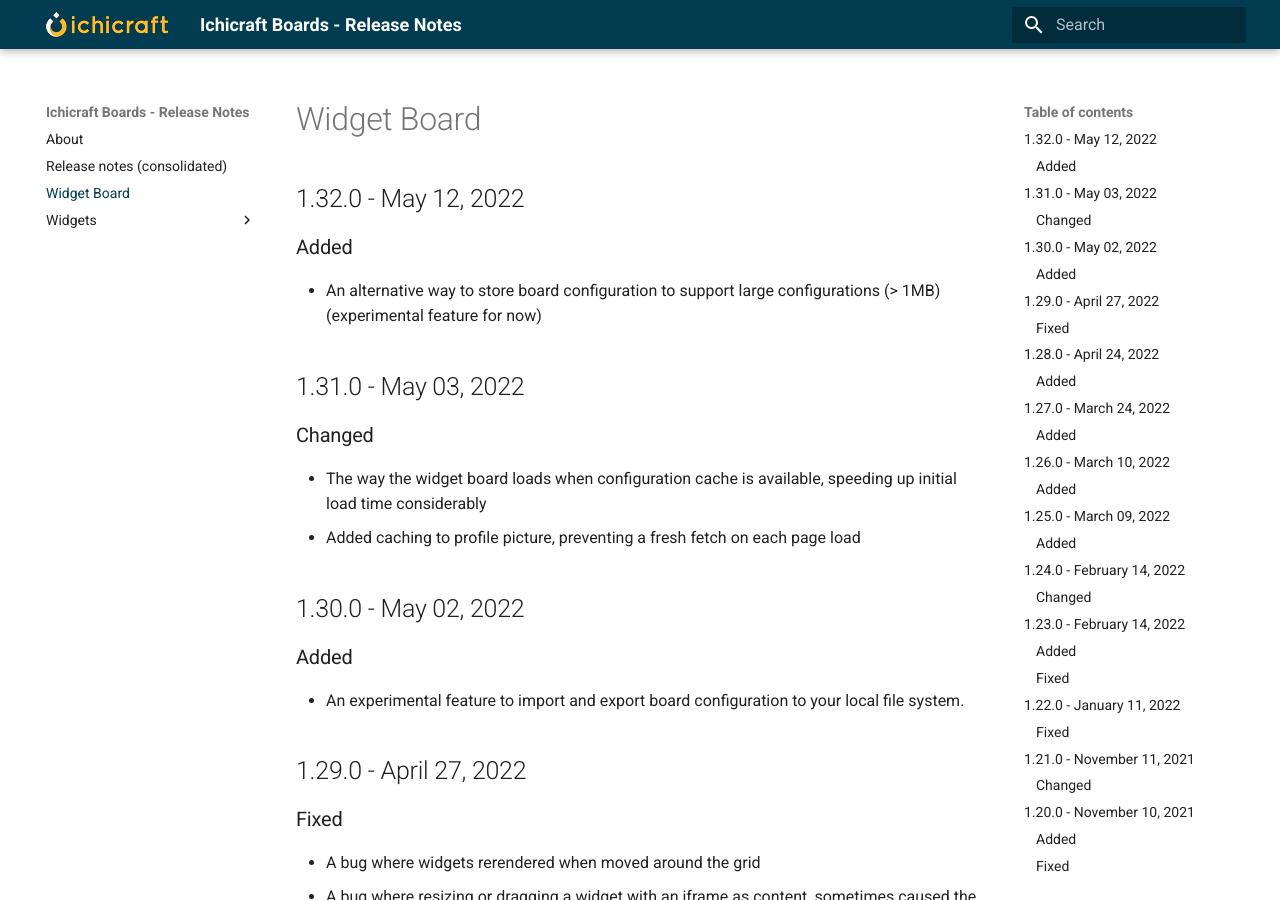
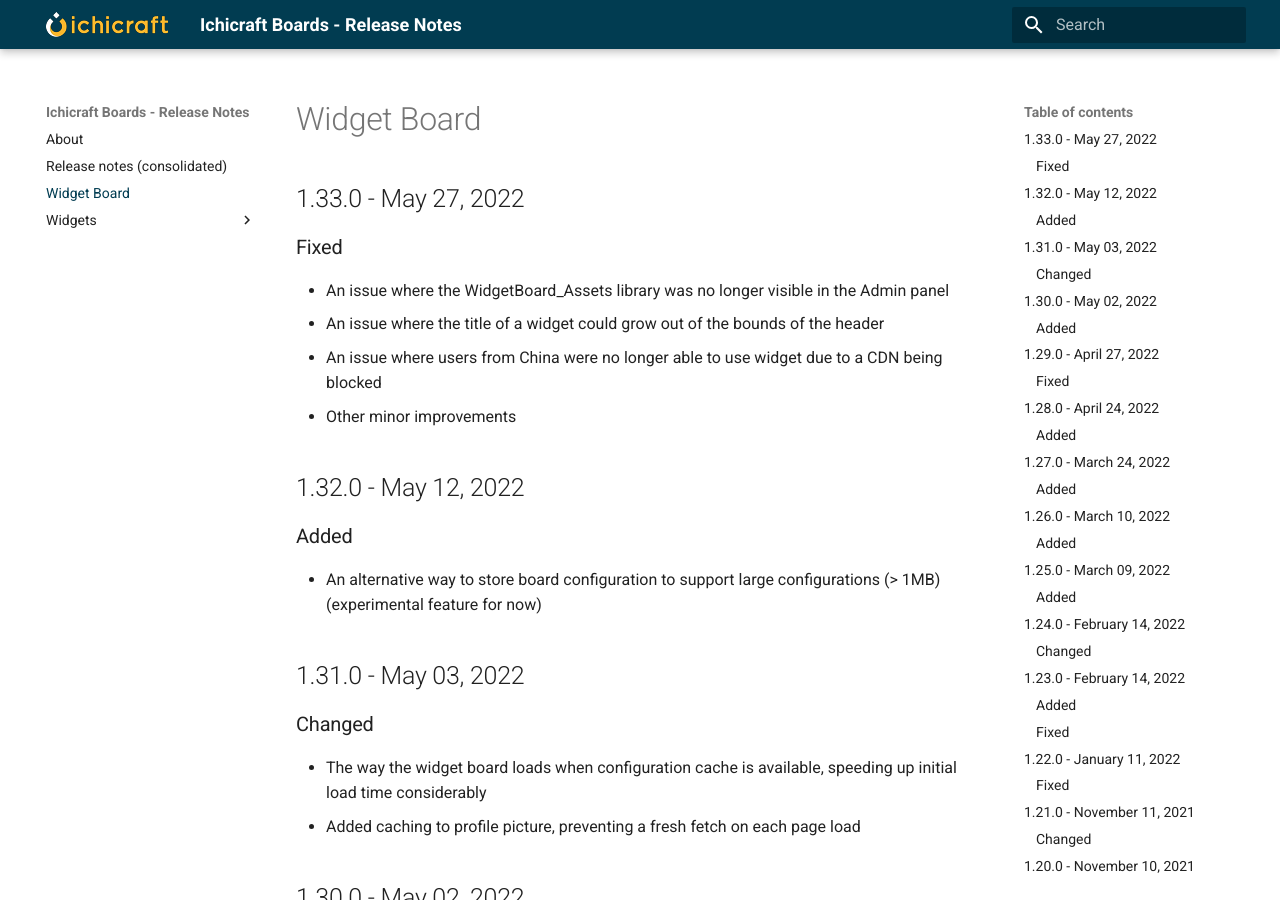
Before and after one commit to ichicraft/widgets-docs, an MkDocs documentation site: the page built from docs/Widget Board.md, in a window 1280 px wide and 900 px high. Built offline with MkDocs 1.6.1 and Material for MkDocs 9.7.7, drawn with Linux system fonts in a browser that asks for light colours.

```diff
--- a/docs/Widget Board.md
+++ b/docs/Widget Board.md
@@ -1,3 +1,11 @@
+## 1.33.0 - May 27, 2022
+
+### Fixed
+- An issue where the WidgetBoard_Assets library was no longer visible in the Admin panel
+- An issue where the title of a widget could grow out of the bounds of the header
+- An issue where users from China were no longer able to use widget due to a CDN being blocked
+- Other minor improvements
+
 ## 1.32.0 - May 12, 2022
 
 ### Added
```
Also changed, not shown: docs/Release-notes-(consolidated).md (+8 -0 lines).
